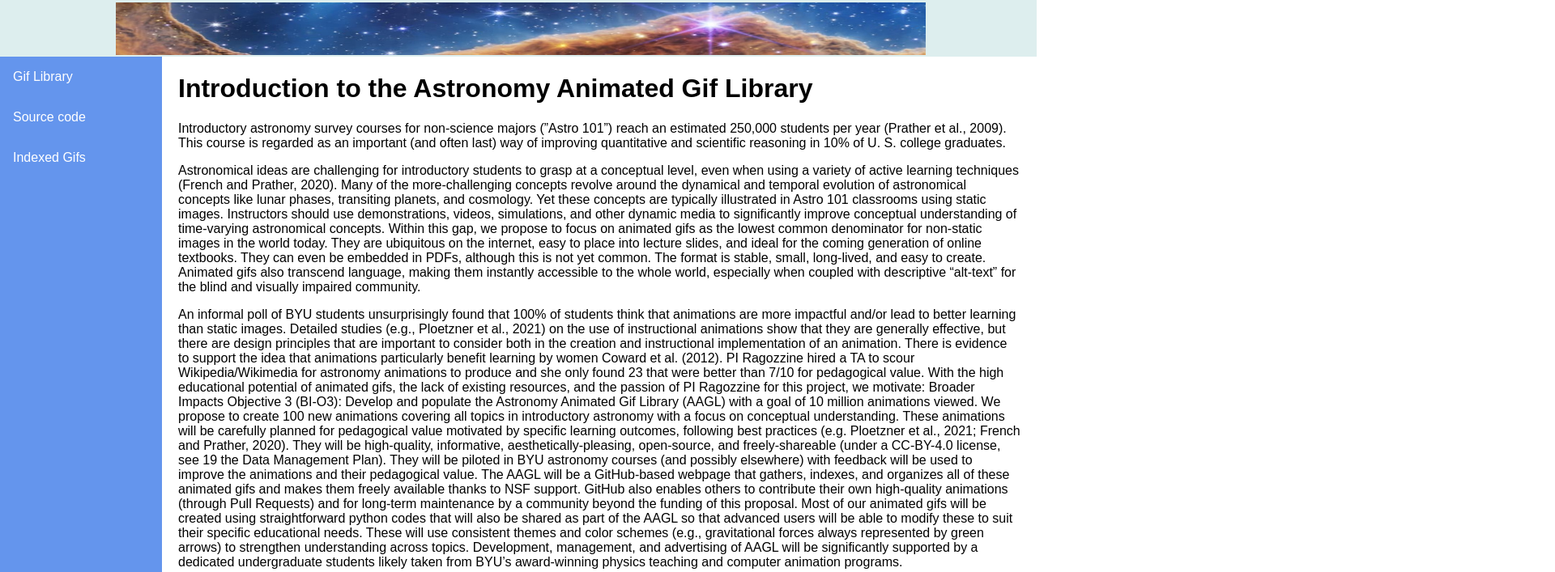
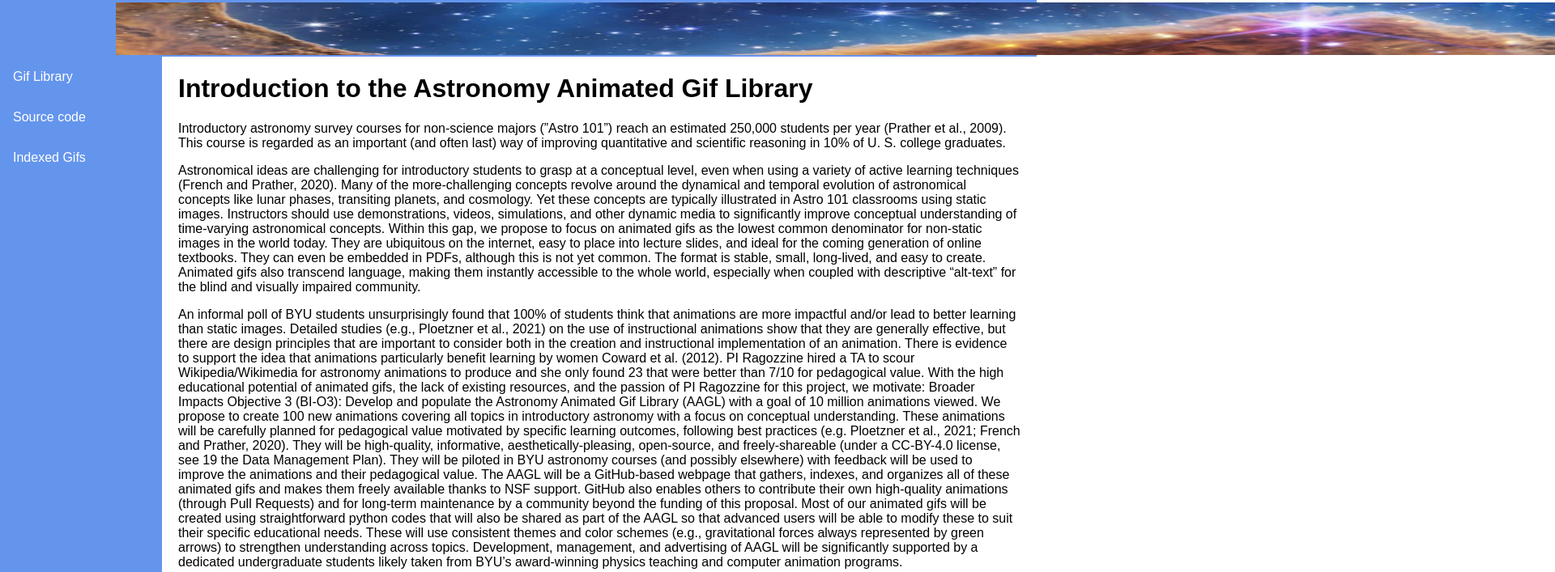
Before and after one commit to danielkj28/Astronomy-Animated-Gif-Library, a plain HTML site: page index.html in a window 1280 px wide. Shown: the top 707 px of the page at 81% size, 1920 px wide, since content can reach past the window. Drawn offline with Linux system fonts and the light colour scheme.

Commit message:
Update index.html

```diff
--- a/index.html
+++ b/index.html
@@ -56,7 +56,7 @@ div#banner {
   left: 0;
   height: 70px;
   width: 100%;
-  background-color: #DDEEEE
+  background-color: #6495ED
 }
 
 div#banner-content {
@@ -79,7 +79,7 @@ div#banner-content {
   <div id="banner-content">
     <img src="images/banner_image_cropped.jpeg" alt="carina nebula JWST"
       height = "65"
-      width = "1000">
+      width = "2000">
   </div>
 </div>
 
```
